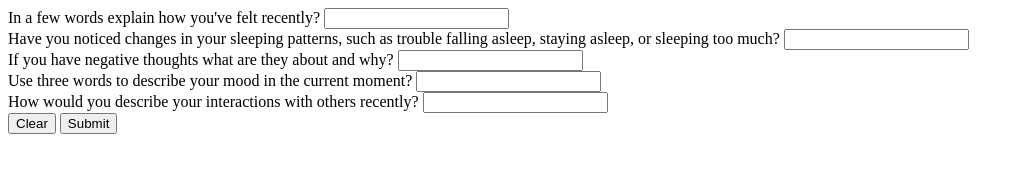
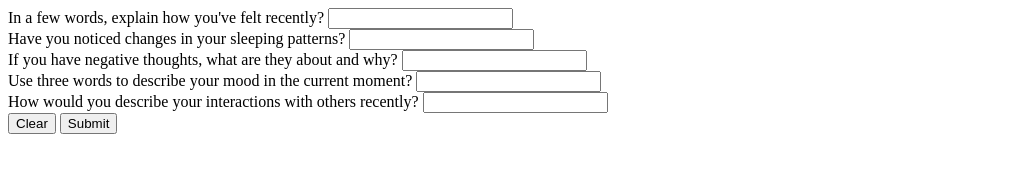
Before and after one commit to joshuadonatien/Fortun5, a plain HTML site: page Checkin.html in a window 1280 px wide. Shown: the whole page, without its empty margins (0-1024 px from the left). Drawn offline with Linux system fonts and the light colour scheme.

Commit message:
Update4 Checkin.html

```diff
--- a/Checkin.html
+++ b/Checkin.html
@@ -1,29 +1,29 @@
 <head>
     <title>Check-in Form</title>
 </head>
-<form action="results.html" method="GET" enctype="multipart/form-data">
+<body>
+    <form action="/submit" method="POST">
         <div>
-      <label>In a few words explain how you've felt recently?</label>
-      <input type="text" name="name" id="name" required>
+            <label>In a few words, explain how you've felt recently?</label>
+            <input type="text" name="feelings" id="feelings" required>
         </div>
         <div>
-    <label for="email">Have you noticed changes in your sleeping patterns, such as trouble falling asleep, staying asleep, or sleeping too much?</label>
-    <input type="email" name="email" id="email" required>
-  </div>
-  </div>
-    <label for="phone">If you have negative thoughts what are they about and why?</label>
-    <input type="tel" name="phone" id="phone">
+            <label>Have you noticed changes in your sleeping patterns?</label>
+            <input type="text" name="sleep" id="sleep" required>
         </div>
         <div>
-    <label for="url">Use three words to describe your mood in the current moment?</label>
-    <input type="url" name="url" id="url">
+            <label>If you have negative thoughts, what are they about and why?</label>
+            <input type="text" name="thoughts" id="thoughts">
         </div>
         <div>
-    <label>
-      How would you describe your interactions with others recently?
-      <input type="password" name="password" required>
-    </label>
+            <label>Use three words to describe your mood in the current moment?</label>
+            <input type="text" name="mood" id="mood">
+        </div>
+        <div>
+            <label>How would you describe your interactions with others recently?</label>
+            <input type="text" name="interactions" id="interactions" required>
         </div>
         <button type="reset">Clear</button>
         <button type="submit">Submit</button>
     </form>
+</body>
```
Lines whose indentation alone changed are shown as unchanged.
